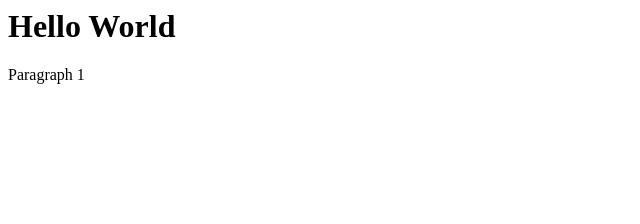
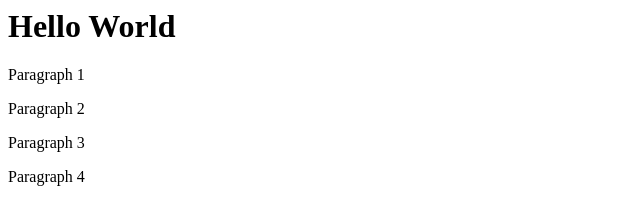
Before and after one commit to xzneozx96/Git-and-GitHub-instructions, a plain HTML site: page index.html in a window 1280 px wide. Shown: the whole page, without its empty margins (0-640 px from the left). Drawn offline with Linux system fonts and the light colour scheme.

Commit message:
Add para 2,3,4

```diff
--- a/index.html
+++ b/index.html
@@ -1,2 +1,5 @@
 <h1>Hello World</h1>
 <p>Paragraph 1</p>
+<p>Paragraph 2</p>
+<p>Paragraph 3</p>
+<p>Paragraph 4</p>
```
